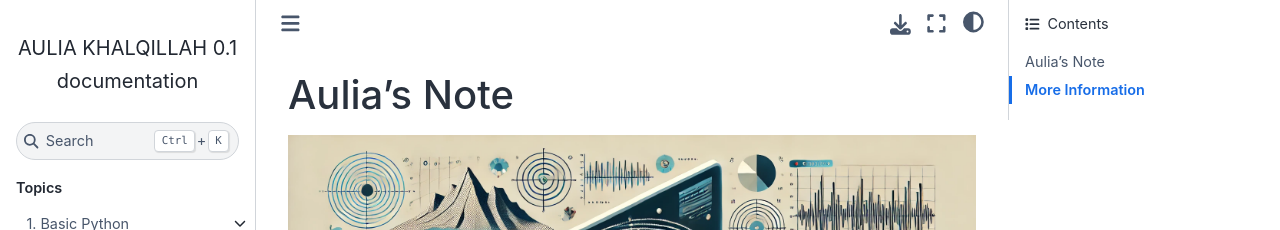
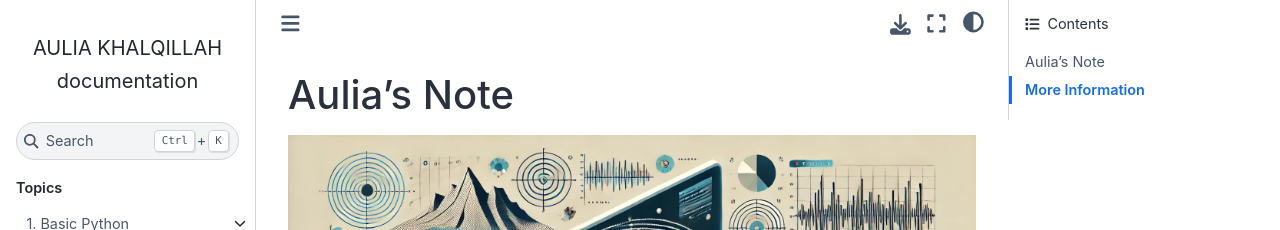
Before and after one commit to auliakhalqillah/akbook, a Sphinx documentation site: the page built from docs/source/index.rst, in a window 1280 px wide. Shown: the top 230 px of the page. Built offline with Sphinx 7.4.7 and the Sphinx Book theme 1.1.4, drawn with Linux system fonts in a browser that asks for light colours; pages that are not in the unit, such as notebooks, are missing from menus.

Commit message:
Update conf.py

```diff
--- a/docs/source/conf.py
+++ b/docs/source/conf.py
@@ -6,7 +6,7 @@ project = 'AULIA KHALQILLAH'
 copyright = '2024, Aulia Khalqillah'
 author = 'Aulia Khalqillah'
 
-release = '0.1'
+release = ''
 version = ''
 
 # -- General configuration
```
